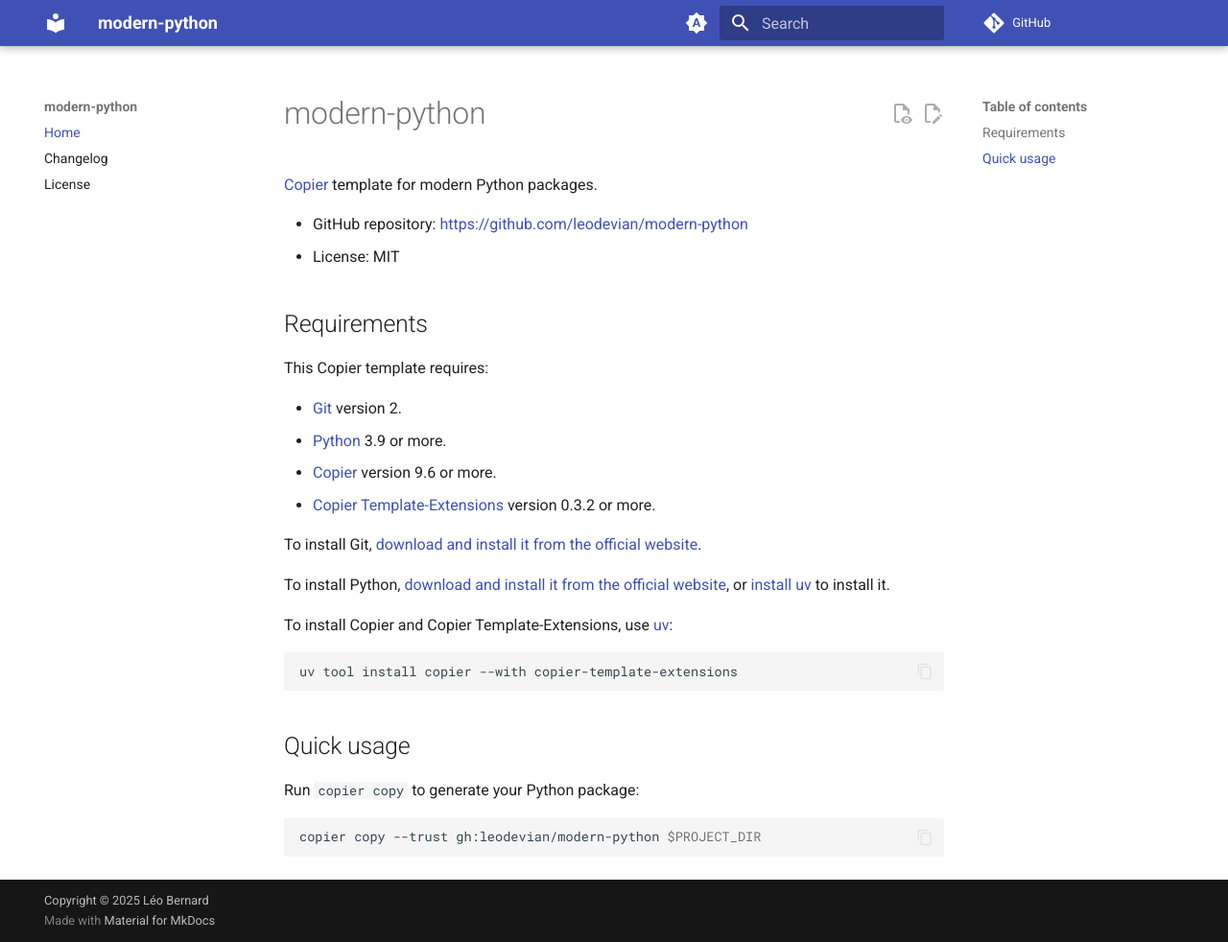
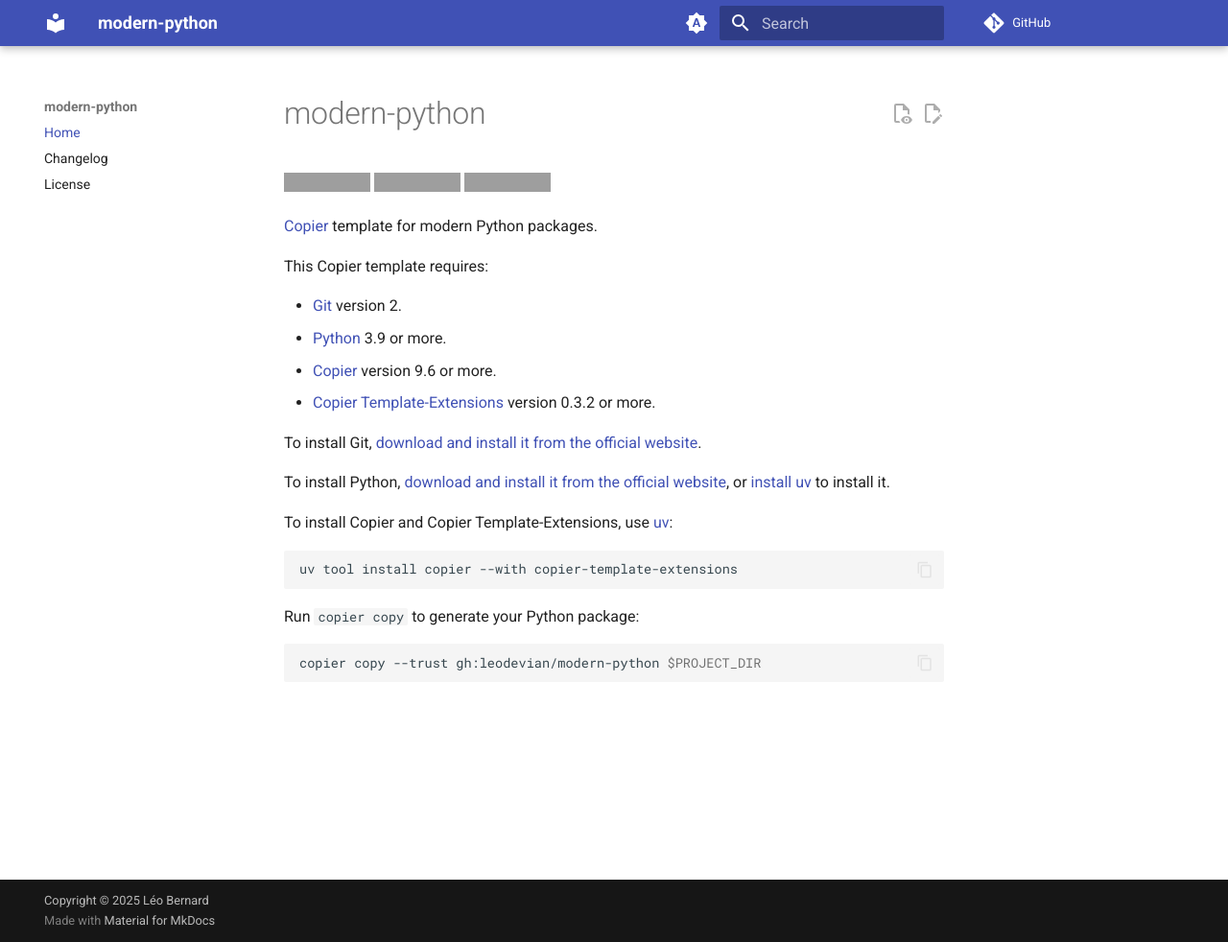
Before and after one commit to leodevian/modern-python, an MkDocs documentation site: the page built from docs/index.md, in a window 1280 px wide and 982 px high. Shown: the whole window at 96% size. Built offline with MkDocs 1.6.1 and Material for MkDocs 9.7.7, drawn with Linux system fonts in a browser that asks for light colours; comment, search, counter and statistics services are not loaded; grey boxes are pictures that could not be loaded.

Commit message:
docs: improve homepage

````diff
--- a/docs/index.md
+++ b/docs/index.md
@@ -1,11 +1,10 @@
 # modern-python
 
+![release](https://img.shields.io/github/v/release/leodevian/modern-python)
+[![CI](https://img.shields.io/github/actions/workflow/status/leodevian/modern-python/ci.yaml?branch=main&logo=github&label=CI)](https://github.com/leodevian/modern-python/actions/workflows/ci.yaml)
+[![license](https://img.shields.io/github/license/leodevian/modern-python)](https://github.com/leodevian/modern-python/blob/main/LICENSE)
+
 [Copier](https://copier.readthedocs.io/en/stable/) template for modern Python packages.
-
-- GitHub repository: <https://github.com/leodevian/modern-python>
-- License: MIT
-
-## Requirements
 
 This Copier template requires:
 
@@ -25,8 +24,6 @@
 uv tool install copier --with copier-template-extensions
 ```
 
-## Quick usage
-
 Run `copier copy` to generate your Python package:
 
 ```bash
````
